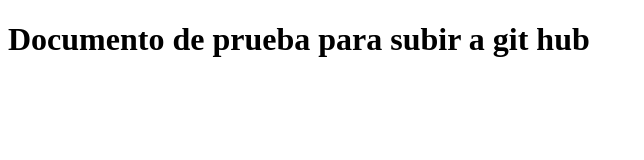
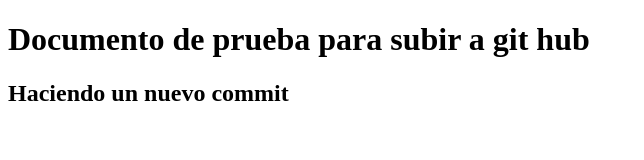
Before and after one commit to Yessiand/gitHub, a plain HTML site: page index.html in a window 1280 px wide. Shown: the whole page, without its empty margins (0-644 px from the left). Drawn offline with Linux system fonts and the light colour scheme.

Commit message:
creando un nuevo commit

```diff
--- a/index.html
+++ b/index.html
@@ -1,11 +1,15 @@
 <!DOCTYPE html>
 <html lang="en">
+
 <head>
     <meta charset="UTF-8">
     <meta name="viewport" content="width=device-width, initial-scale=1.0">
     <title>Document</title>
 </head>
+
 <body>
     <h1>Documento de prueba para subir a git hub</h1>
+    <h2>Haciendo un nuevo commit</h2>
 </body>
+
 </html>
```
